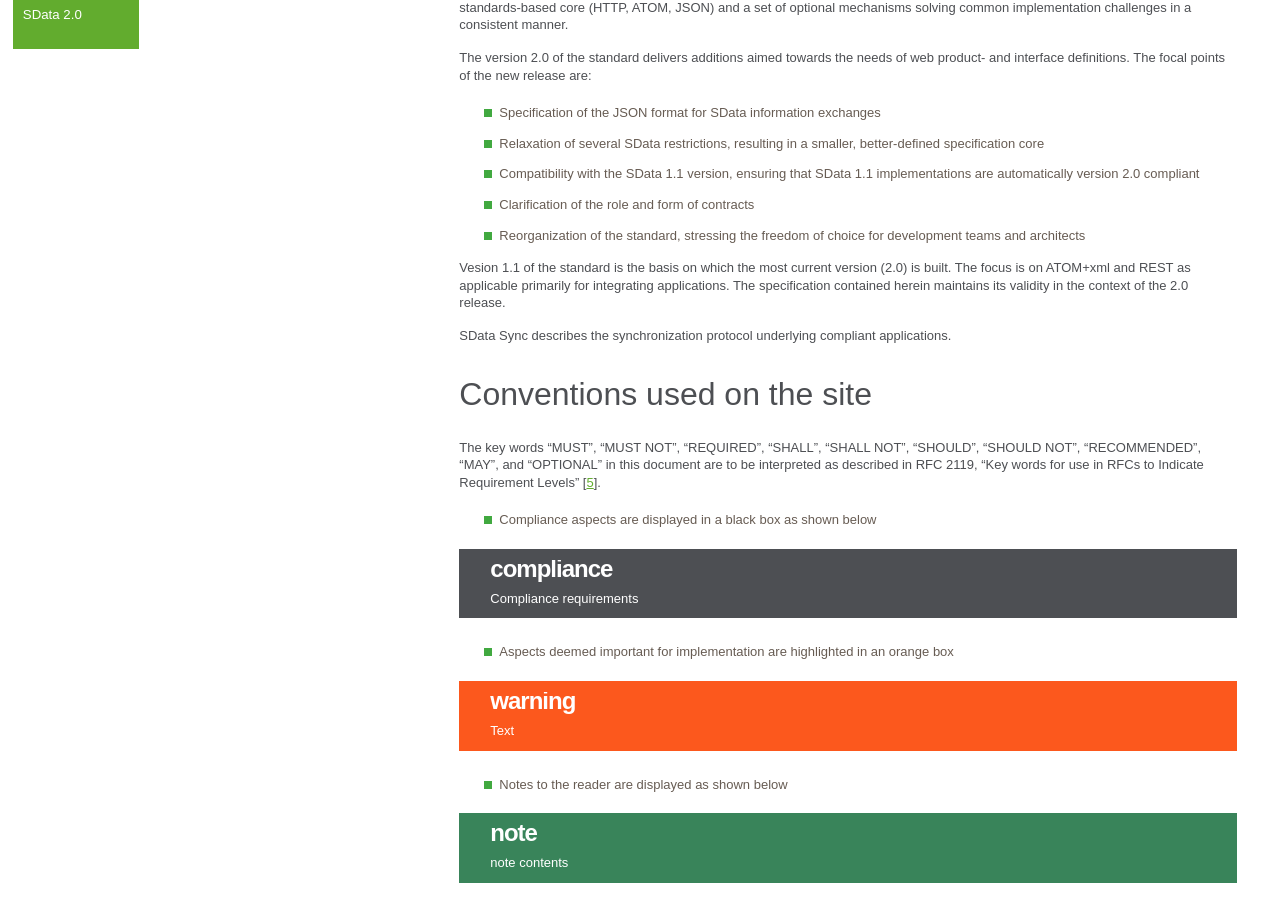
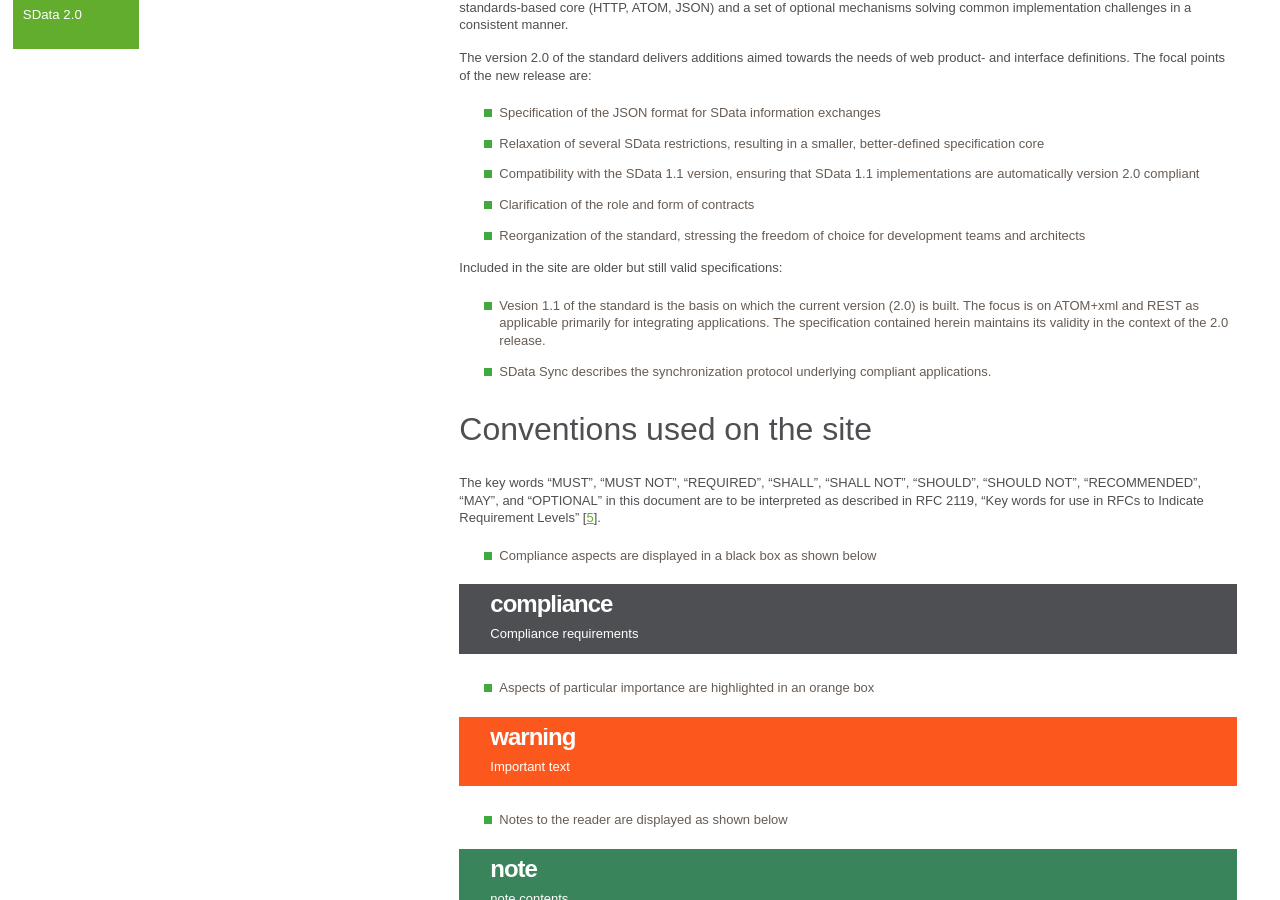
Before and after one commit to kaqa/SData-2.0, a Jekyll site: the page built from index.md, in a window 1280 px wide and 900 px high, scrolled down 405 px. Built offline with Jekyll 4.4.1, drawn with Linux system fonts in a browser that asks for light colours.

Commit message:
Update index.md

```diff
--- a/index.md
+++ b/index.md
@@ -29,9 +29,9 @@ The version 2.0 of the standard delivers
             for development teams and architects
 
 
-Vesion 1.1 of the standard is the basis on which the most current version (2.0) is built. The focus is on ATOM+xml and REST as applicable primarily for integrating applications. The specification contained herein maintains its validity in the context of the 2.0 release.
-
-SData Sync describes the synchronization protocol underlying compliant applications.
+Included in the site are older but still valid specifications:
+* Vesion 1.1 of the standard is the basis on which the current version (2.0) is built. The focus is on ATOM+xml and REST as applicable primarily for integrating applications. The specification contained herein maintains its validity in the context of the 2.0 release.
+* SData Sync describes the synchronization protocol underlying compliant applications.
 
 ## Conventions used on the site
 
@@ -41,9 +41,9 @@ The key words "MUST", "MUST NOT", "REQUIRED", "SHALL", "SHALL NOT", "SHOULD", "S
 
 <blockquote class="compliance"> Compliance requirements </blockquote>
 
-* Aspects deemed important for implementation are highlighted in an orange box
+* Aspects of particular importance are highlighted in an orange box
 
-<blockquote class="warning">Text </blockquote>
+<blockquote class="warning">Important text </blockquote>
 
 * Notes to the reader are displayed as shown below
 
```
